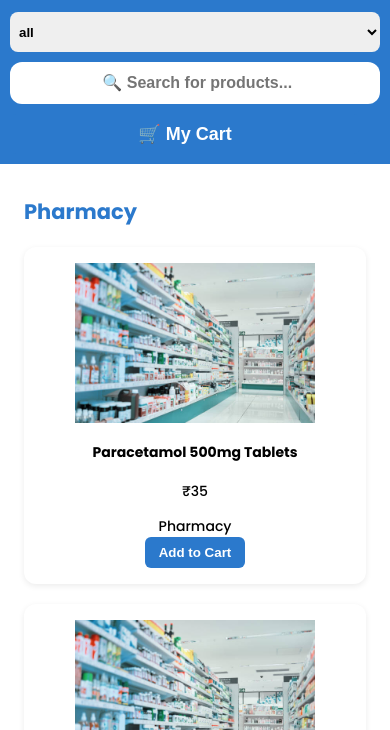
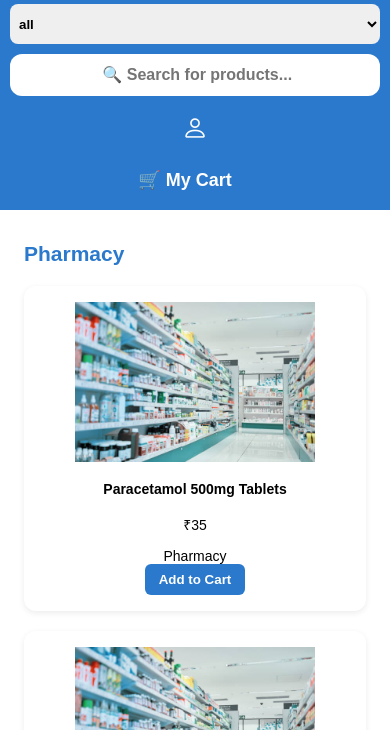
Before and after one commit to abhishree-gahlot/full-stack-training-assignments, a plain HTML site: page week-01-ecommerce-site/public/index.html in a window 390 px wide. Shown: the part 114-844 px from the top of the page. Drawn offline with nearby package versions, Linux system fonts and the light colour scheme; sample sign-in values are in the browser's storage.

Commit message:
feat: enhance navbar responsiveness and cart UI
- Centered user icon at tablet and mobile breakpoints
- Updated navbar layout and login page UI

```diff
--- a/week-01-ecommerce-site/css/styles.css
+++ b/week-01-ecommerce-site/css/styles.css
@@ -392,6 +392,14 @@ a
   .product-action {
     justify-content: center;
   }
+  .nav-actions {
+    width: 100%;
+    justify-content: center;
+  }
+
+  .user-icon {
+    margin: 0;
+  }
 }
 
 @media (max-width: 480px) {
@@ -442,3 +450,34 @@ a
     justify-content: center;
   }
 }
+.nav-actions {
+  display: flex;
+  align-items: center;
+  gap: 16px;
+  margin-left: auto;
+  margin-right: 20px;
+}
+
+.user-icon {
+  font-size: 26px;
+  color: rgb(250, 252, 254);
+  cursor: pointer;
+
+  width: 44px;
+  height: 44px;
+  border-radius: 50%;
+
+  display: flex;
+  align-items: center;
+  justify-content: center;
+
+  margin-left: 20px;
+  flex-shrink: 0;
+
+  transition: all 0.25s ease;
+}
+
+.user-icon:hover {
+  background-color: rgba(255, 255, 255, 0.2);
+  transform: scale(1.05);
+}
--- a/week-01-ecommerce-site/public/index.html
+++ b/week-01-ecommerce-site/public/index.html
@@ -4,7 +4,9 @@
     <meta charset="UTF-8">
     <meta name="viewport" content="width=device-width, initial-scale=1.0">
     <title> Online Shopping site in India: Shop Online for Mobiles, Books, Watches, Shoes and More - JoyBlue</title>
-    <link href="https://fonts.googleapis.com/css2?family=Poppins:wght@500;600;700&display=swap" rel="stylesheet">
+    <link href="https://cdn.jsdelivr.net/npm/bootstrap-icons@1.11.3/font/bootstrap-icons.css"
+        rel="stylesheet"
+    />
     <link rel="stylesheet" href="../css/styles.css">
 </head>
 <body>
@@ -23,6 +25,12 @@
             >
         </div>
 
+        <div class="nav-actions">
+            <a href="login.html" class="user-link">
+                <i class="bi bi-person nav-icon user-icon"></i>
+            </a>
+        </div>
+
         <button class="add-to-cart" onclick="location.href='cart.html'">
             &#128722; My Cart
         </button>
--- a/week-01-ecommerce-site/src/ui/renderCart.js
+++ b/week-01-ecommerce-site/src/ui/renderCart.js
@@ -116,9 +116,7 @@ function showThankYouPopup() {
   });
 }
 
-/* ---------------- EVENTS ---------------- */
 
 document.addEventListener("cartUpdated", renderCart);
 
-/* Initial render */
 renderCart();
```
Also changed, not shown: week-01-ecommerce-site/public/login.html (+0 -4 lines).
